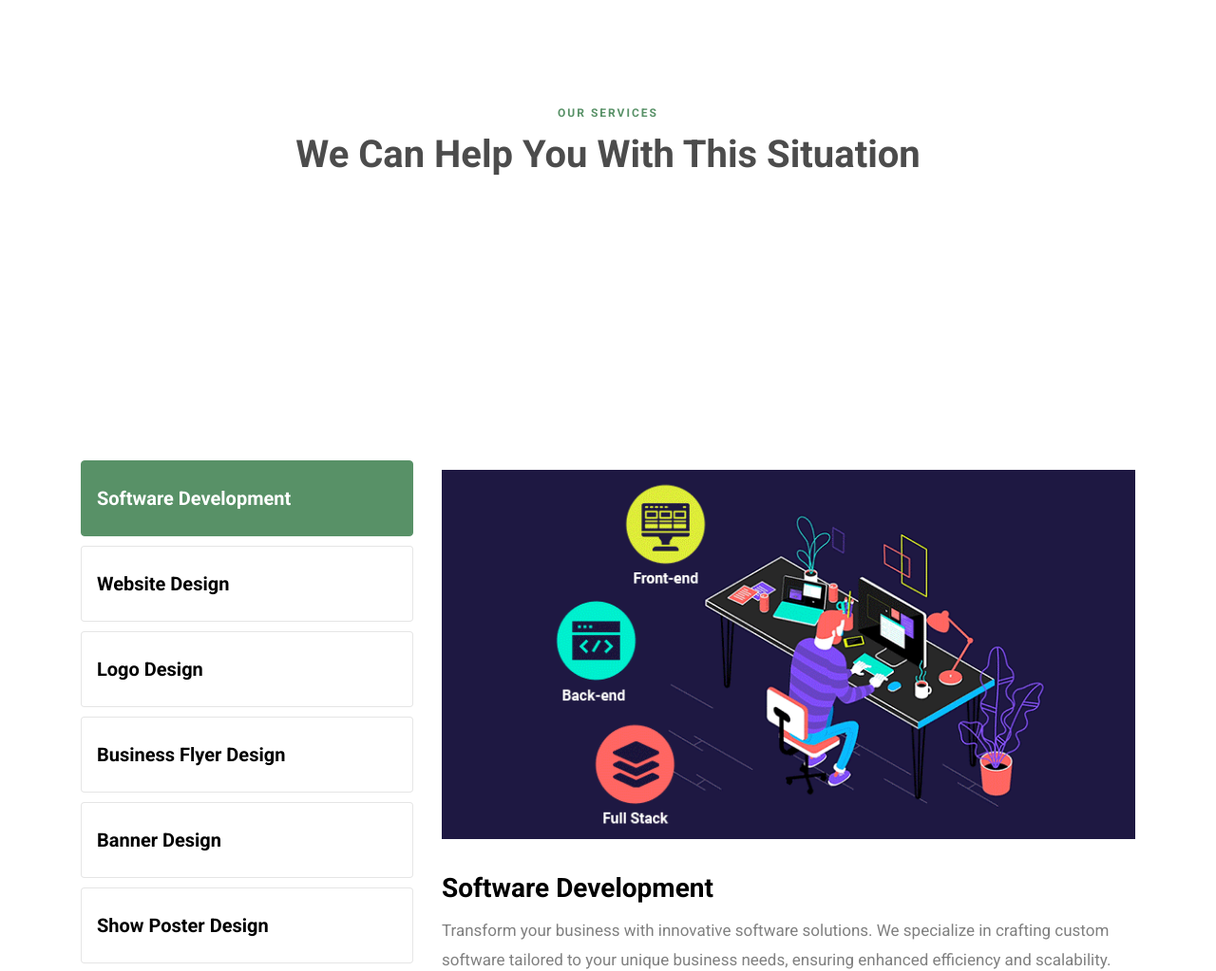
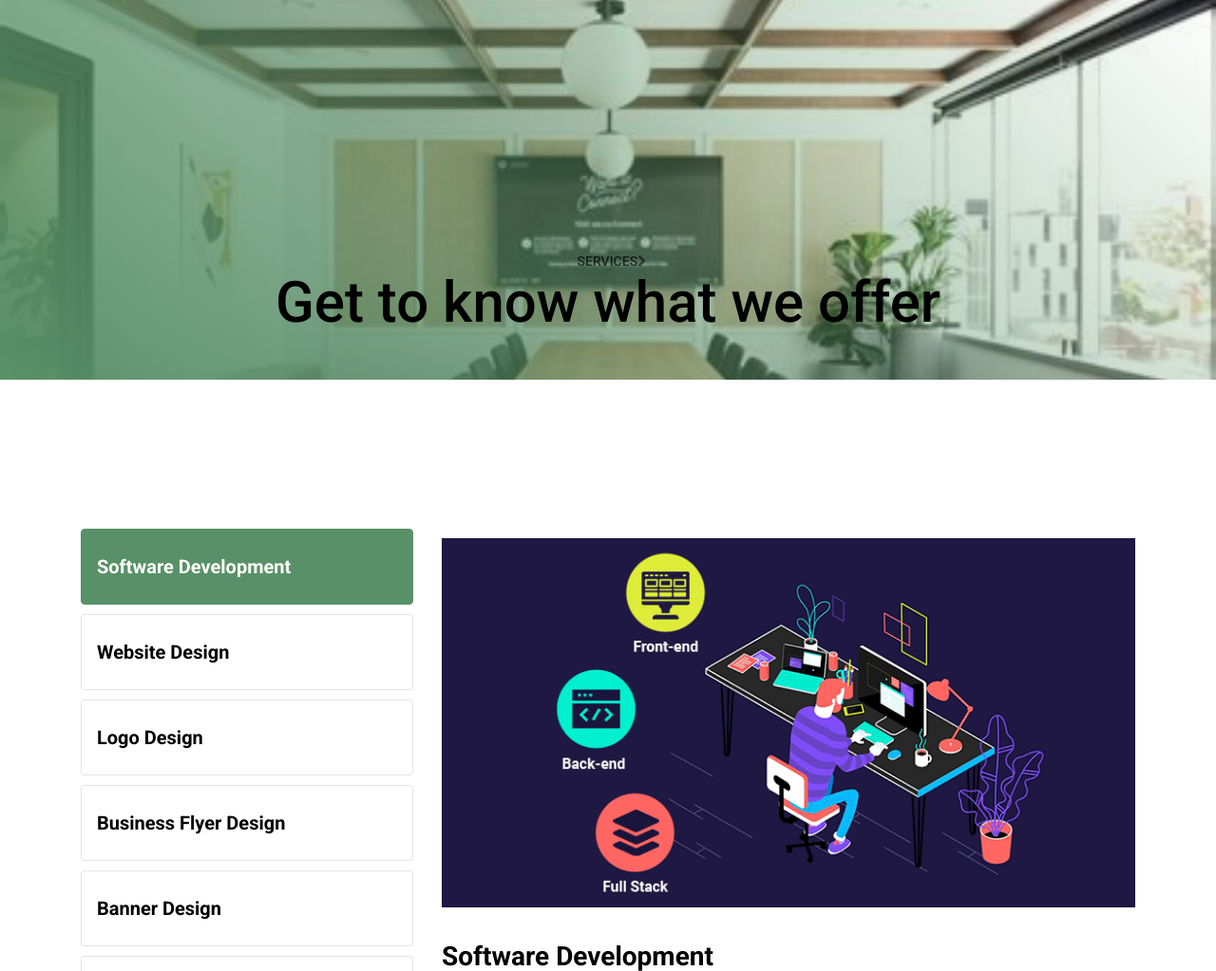
Before and after one commit to couragemhute/bloomi, a Django app: page /ultimate-creative/pages/services/ in a window 1280 px wide. Shown: the part 186-1209 px from the top of the page at 95% size. Run offline with Django 3.2, Linux system fonts and the light colour scheme; some libraries are stand-ins or nearby versions.

Commit message:
add page hjeaders

```diff
--- a/templates/pages/services/index.html
+++ b/templates/pages/services/index.html
@@ -1,16 +1,18 @@
 {% extends 'layouts/base.html'%}
 {% load static%}
 {% block navigation %}
-<section class="ftco-section">
+<section class="hero-wrap hero-wrap-2" style="background-image: url({% static 'assets/images/about.jpeg' %});" data-stellar-background-ratio="0.5">
+  <div class="overlay"></div>
   <div class="container">
-      <div class="row justify-content-center mb-5">
-        <div class="col-md-8 text-center heading-section ftco-animate">
-            <span class="subheading">Our Services</span>
-            <h2 class="mb-3">We Can Help You With This Situation</h2>
-        </div>
+    <div class="row no-gutters slider-text align-items-end justify-content-center">
+      <div class="col-md-9 ftco-animate mb-5 text-center">
+          <p class="breadcrumbs mb-0"><span class="mr-2"></span> <span>Services<i class="fa fa-chevron-right"></i></span></p>
+        <h1 class="mb-0 bread">Get to know what we offer</h1>
+      </div>
     </div>
   </div>
 </section>
+</br>
 {% endblock%}
 
 {% block content %}
```
Also changed, not shown: templates/pages/blog/index.html (+7 -5 lines), templates/pages/contact/index.html (+7 -5 lines), templates/pages/products/index.html (+11 -9 lines).
